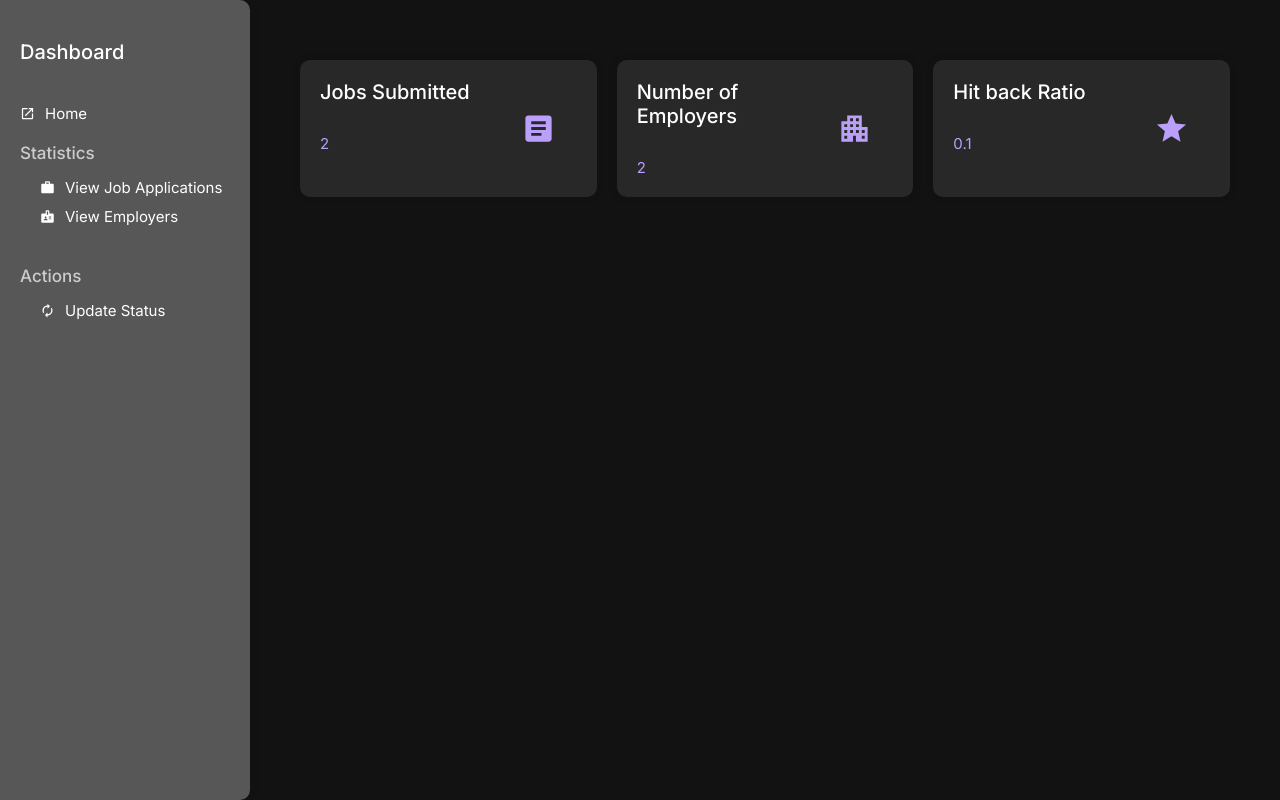
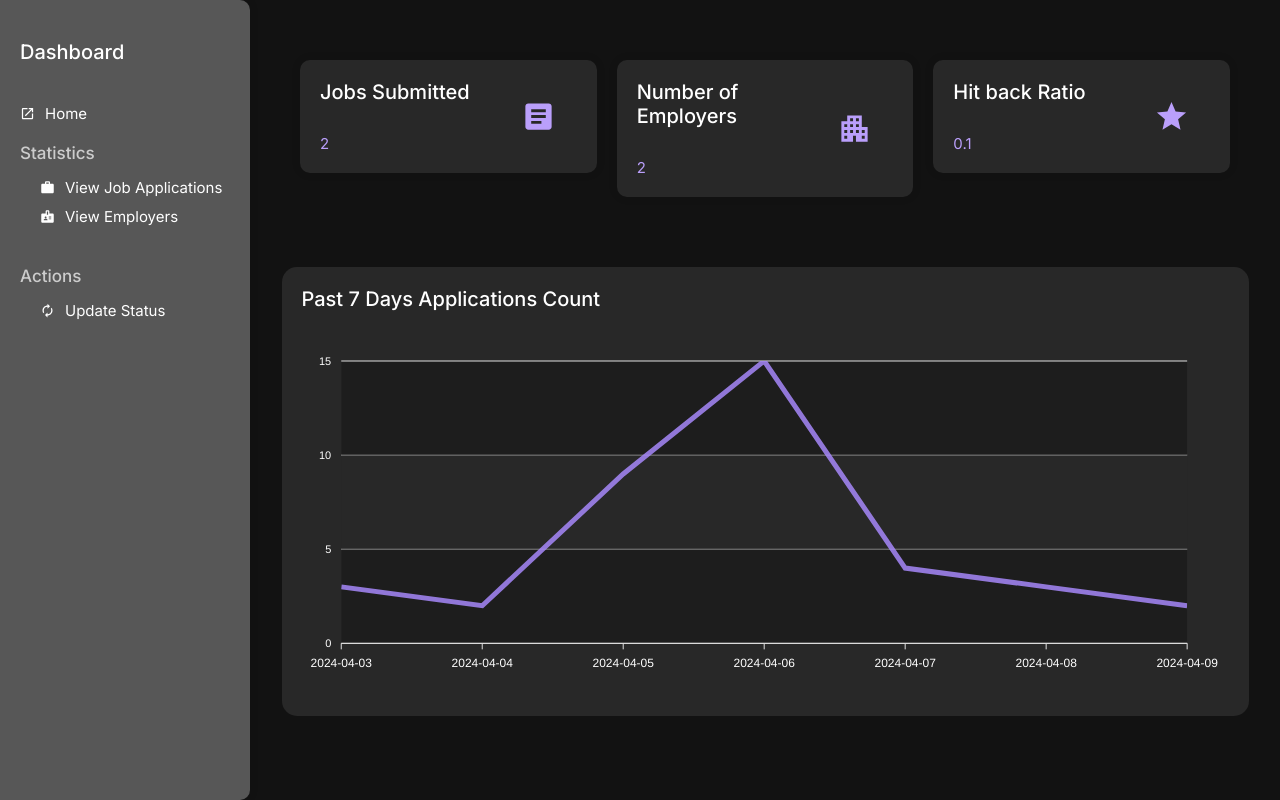
Before and after one commit to Neo-Zenith/sc4052-job-application-tracker, a React (Vite) app in the folder client/: page / in a window 1280 px wide. Built offline with nearby package versions, Linux system fonts and the light colour scheme.

Commit message:
timeseries chart for app count

```diff
--- a/client/package.json
+++ b/client/package.json
@@ -14,7 +14,9 @@
     "@emotion/styled": "^11.11.0",
     "@mui/icons-material": "^5.15.11",
     "@mui/material": "^5.15.11",
+    "apexcharts": "^3.46.0",
     "react": "^18.2.0",
+    "react-apexcharts": "^1.4.1",
     "react-dom": "^18.2.0"
   },
   "devDependencies": {
--- a/client/src/components/cards/Card.css
+++ b/client/src/components/cards/Card.css
@@ -11,11 +11,6 @@
     padding: 2rem;
     transition: all 0.3s ease;
     box-sizing: border-box;
-}
-
-.card:hover {
-    transform: translateY(-0.5rem);
-    box-shadow: 0 0 20px 0 rgba(0, 0, 0, 0.2);
 }
 
 .card__text {
--- /dev/null
+++ b/client/src/controller/MainPageController.js
@@ -0,0 +1,9 @@
+class MainPageController {
+    getPast7DaysApplicationsCount = () => {
+        // fetch logic
+
+        return [3, 2, 9, 15, 4, 3, 2];
+    };
+}
+
+export default MainPageController;
--- a/client/src/pages/MainPage.jsx
+++ b/client/src/pages/MainPage.jsx
@@ -1,13 +1,34 @@
+import { useEffect, useState } from "react";
+import MainPageController from "../controller/MainPageController";
+import PastXDaysChart from "../sections/Charts/PastXDaysChart";
 import OverviewCards from "../sections/OverviewCards/OverviewCards";
 import Sidebar from "../sections/Sidebar/Sidebar";
 import "./Page.css";
 
 function MainPage() {
+    const mainPageController = new MainPageController();
+    const [past7DaysData, setPast7DaysData] = useState([]);
+
+    useEffect(() => {
+        setPast7DaysData(() => [
+            {
+                name: "Applications Count",
+                data: mainPageController.getPast7DaysApplicationsCount(),
+            },
+        ]);
+    }, []);
+
     return (
         <>
             <Sidebar />
             <div className="content-wrapper">
                 <OverviewCards />
+                <PastXDaysChart
+                    id="main-page-past-7-days-chart"
+                    title={"Past 7 Days Applications Count"}
+                    data={past7DaysData}
+                    x={7}
+                />
             </div>
         </>
     );
--- a/client/src/pages/Page.css
+++ b/client/src/pages/Page.css
@@ -1,4 +1,5 @@
 .content-wrapper {
     padding-left: 25rem;
     display: flex;
+    flex-direction: column;
 }
--- /dev/null
+++ b/client/src/sections/Charts/Chart.css
@@ -0,0 +1,19 @@
+.chart-wrapper {
+    display: flex;
+    flex-direction: column;
+    width: fit-content;
+    padding: 2rem;
+    background-color: var(--color-surface-200);
+    border-radius: 1.5rem;
+}
+
+.chart-title {
+    font: 500 2rem 'Inter';
+    color: white;
+    padding-bottom: 2rem;
+}
+
+.main-page-chart {
+    margin: 5rem auto;
+    width: 90%;
+}
--- /dev/null
+++ b/client/src/sections/Charts/PastXDaysChart.jsx
@@ -0,0 +1,75 @@
+import { useEffect, useState } from "react";
+import Chart from "react-apexcharts";
+import "./Chart.css";
+
+function PastXDaysChart({ id, title, data, x }) {
+    const [series, setSeries] = useState([]);
+    const [options, setOptions] = useState({
+        chart: {
+            id: id,
+            toolbar: {
+                show: false,
+            },
+        },
+    });
+
+    const generatePastXDaysArray = (days) => {
+        // Generate a string array of the past X days in the format "YYYY-MM-DD"
+        let dateArray = [];
+        for (let i = days; i > 0; i--) {
+            let d = new Date();
+            d.setDate(d.getDate() - i);
+            dateArray.push(d.toISOString().split("T")[0]);
+        }
+        return dateArray;
+    };
+
+    useEffect(() => {
+        const updatedOptions = {
+            ...options,
+            stroke: {
+                curve: "straight",
+            },
+            colors: ["#a688fa"],
+            grid: {
+                row: {
+                    colors: ["#121212", "#282828"],
+                    opacity: 0.5,
+                },
+            },
+            xaxis: {
+                categories: generatePastXDaysArray(x),
+                labels: {
+                    style: {
+                        colors: "#ffffff",
+                    },
+                },
+            },
+            yaxis: {
+                labels: {
+                    style: {
+                        colors: "#ffffff",
+                    },
+                },
+            },
+        };
+        setOptions(updatedOptions);
+        setSeries(data);
+    }, [data, x]);
+
+    return (
+        <>
+            <div className="chart-wrapper main-page-chart">
+                <span className="chart-title">{title}</span>
+                <Chart
+                    options={options}
+                    series={series}
+                    type="line"
+                    height={350}
+                />
+            </div>
+        </>
+    );
+}
+
+export default PastXDaysChart;
--- a/client/src/sections/OverviewCards/OverviewCards.css
+++ b/client/src/sections/OverviewCards/OverviewCards.css
@@ -2,9 +2,9 @@
     margin: 0 3rem;
     margin-top: 4rem;
     padding: 2rem;
-    width: 100%;
     display: flex;
     flex-direction: row;
+    box-sizing: border-box;
     row-gap: 2rem;
     column-gap: 2rem;
     align-items: space-around;
```
Also changed, not shown: 1 other file (tests, documents, lock files or other folders).
